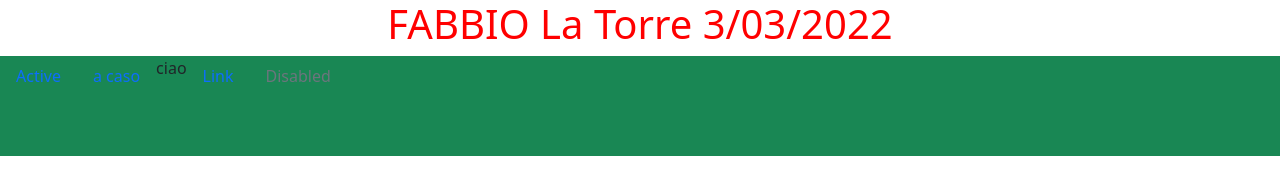
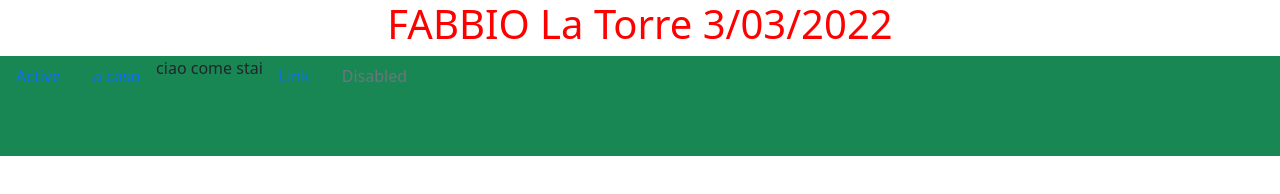
Before and after one commit to FABBBBBBIO/LaTorre-Compito1, a plain HTML site: page index.html in a window 1280 px wide. Drawn offline with nearby package versions, Linux system fonts and the light colour scheme.

Commit message:
ciaoComeStai

```diff
--- a/index.html
+++ b/index.html
@@ -18,7 +18,7 @@
         <li class="nav-item">
             <a class="nav-link" href="#">a caso</a>
           </li>
-        <p>ciao</p>
+        <p>ciao come stai</p>
         <li class="nav-item">
           <a class="nav-link" href="#">Link</a>
         </li>
```
